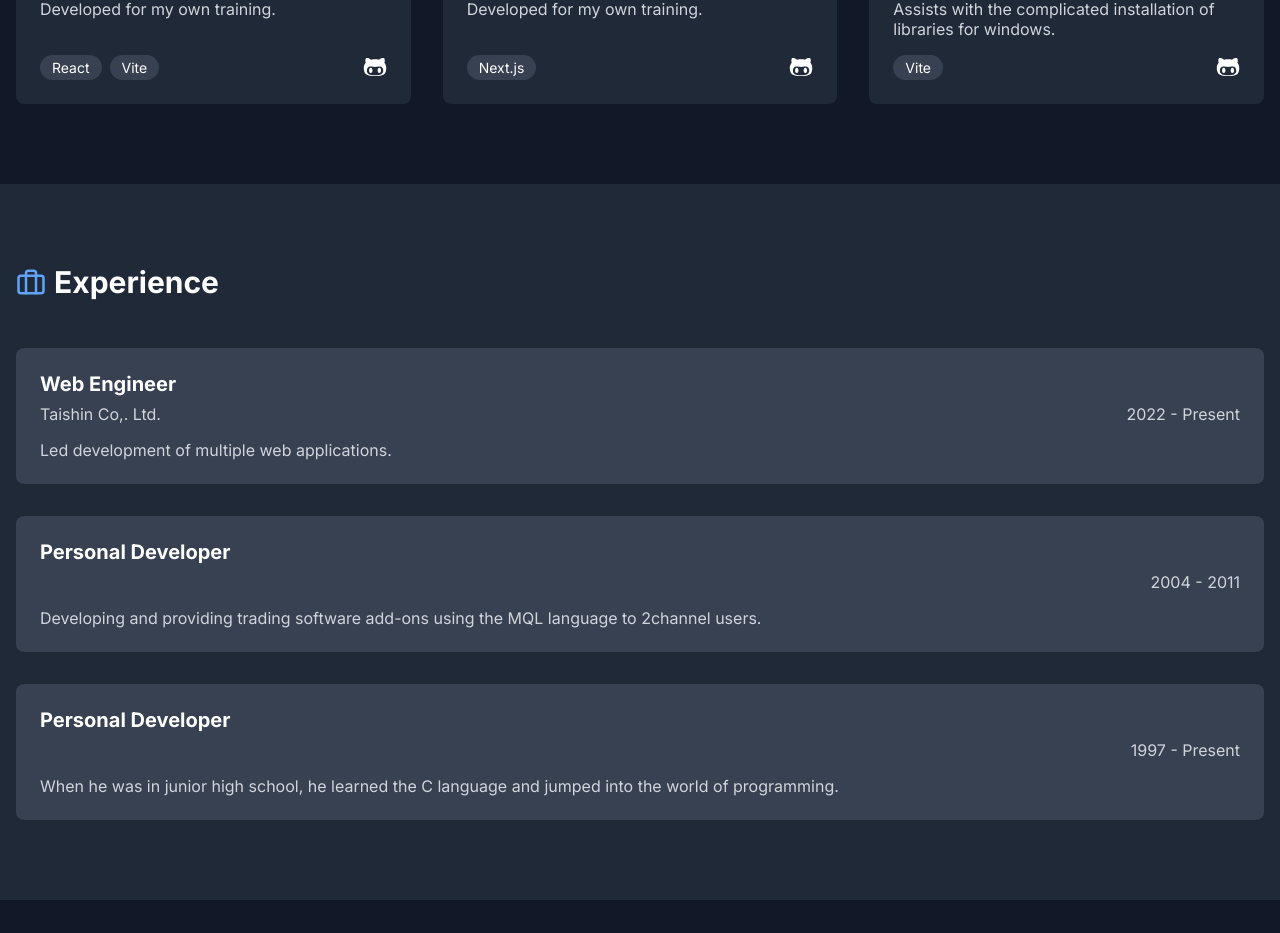
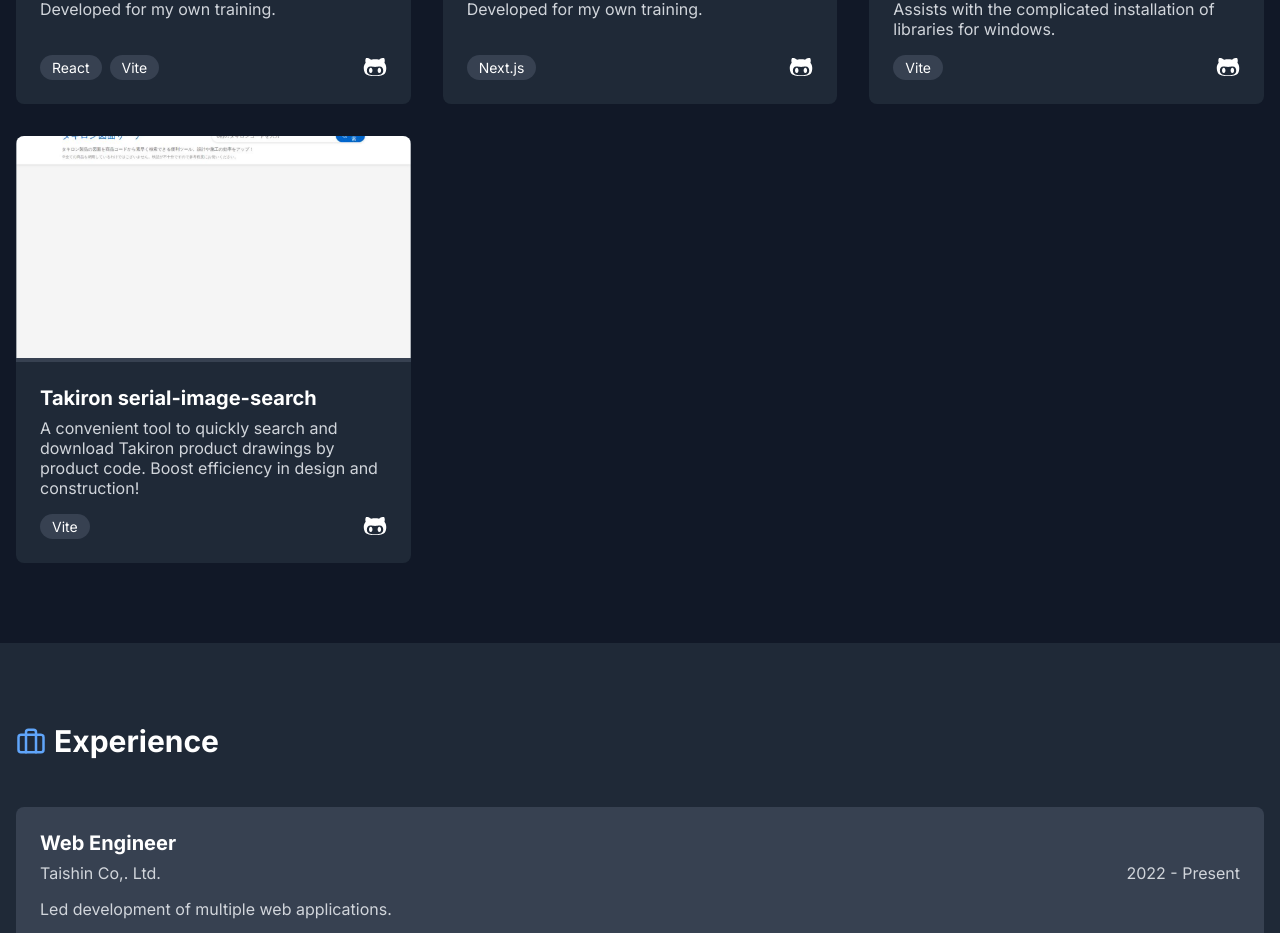
Before and after one commit to CatsHandDev/catshanddev-website, a Next.js app: page / in a window 1280 px wide. Shown: the part 2060-2993 px from the top of the page. Built offline with nearby package versions, Linux system fonts and the light colour scheme; a web font is replaced by a local one.

Commit message:
portfolio added

```diff
--- a/src/components/project/ProjectSection.tsx
+++ b/src/components/project/ProjectSection.tsx
@@ -74,6 +74,16 @@ const data = [
       'Vite',
     ]
   },
+  {
+    'name': 'Takiron serial-image-search ',
+    'url': 'https://serial-image-search.vercel.app/',
+    'github': 'https://github.com/CatsHandDev/serial-image-search',
+    'image': '/takiron.png',
+    'description': 'A convenient tool to quickly search and download Takiron product drawings by product code. Boost efficiency in design and construction!',
+    'stacks': [
+      'Vite',
+    ]
+  },
 ];
 
 export const ProjectSection = () => {
```
Also changed, not shown: public/takiron.png (added).
